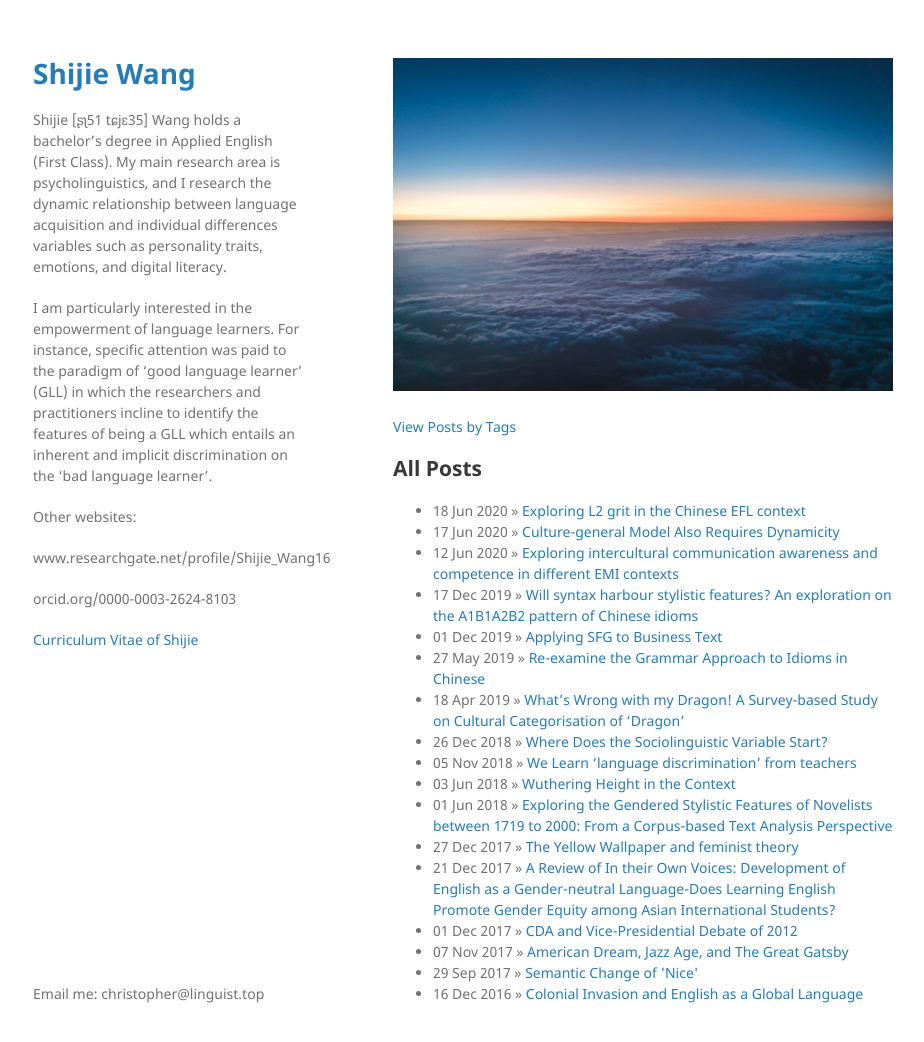
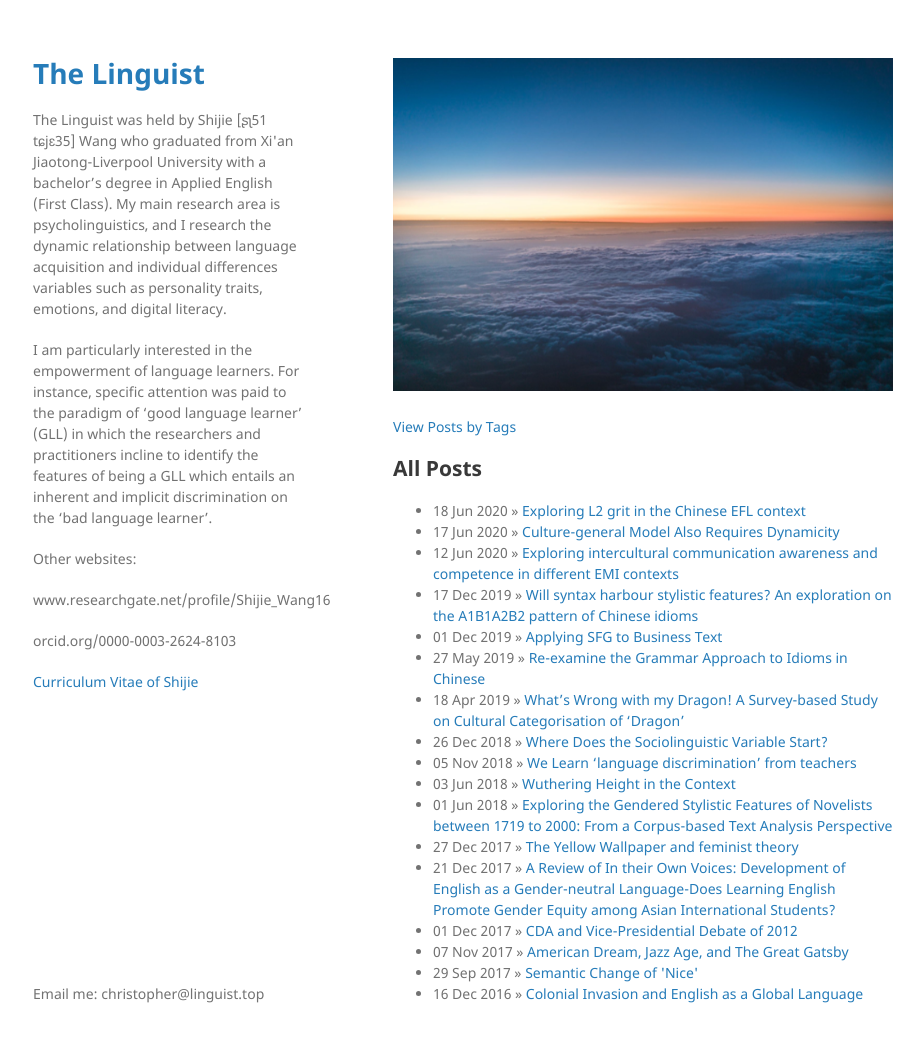
Before and after one commit to ChristopherTLAL/personal-blog, a Jekyll site: the page built from index.md, in a window 1280 px wide and 1074 px high. Shown: the top 1042 px of the window, without its empty margins (177-1101 px from the left). Built offline with Jekyll 4.4.1, drawn with Linux system fonts in a browser that asks for light colours; our own code applies the rules of GitHub Pages for plain Markdown files.

Commit message:
Update _config.yml

```diff
--- a/_config.yml
+++ b/_config.yml
@@ -1,3 +1,3 @@
 theme: jekyll-theme-minimal
-title: Shijie Wang
-description: "Shijie [ʂʅ51 tɕjɛ35] Wang holds a bachelor’s degree in Applied English (First Class). My main research area is psycholinguistics, and I research the dynamic relationship between language acquisition and individual differences variables such as personality traits, emotions, and digital literacy.<p>I am particularly interested in the empowerment of language learners. For instance, specific attention was paid to the paradigm of ‘good language learner’ (GLL) in which the researchers and practitioners incline to identify the features of being a GLL which entails an inherent and implicit discrimination on the ‘bad language learner’.</p><p>Other websites:</p><p>www.researchgate.net/profile/Shijie_Wang16</p><p>orcid.org/0000-0003-2624-8103</p>"
+title: The Linguist
+description: "The Linguist was held by Shijie [ʂʅ51 tɕjɛ35] Wang who graduated from Xi'an Jiaotong-Liverpool University with a bachelor’s degree in Applied English (First Class). My main research area is psycholinguistics, and I research the dynamic relationship between language acquisition and individual differences variables such as personality traits, emotions, and digital literacy.<p>I am particularly interested in the empowerment of language learners. For instance, specific attention was paid to the paradigm of ‘good language learner’ (GLL) in which the researchers and practitioners incline to identify the features of being a GLL which entails an inherent and implicit discrimination on the ‘bad language learner’.</p><p>Other websites:</p><p>www.researchgate.net/profile/Shijie_Wang16</p><p>orcid.org/0000-0003-2624-8103</p>"
```
